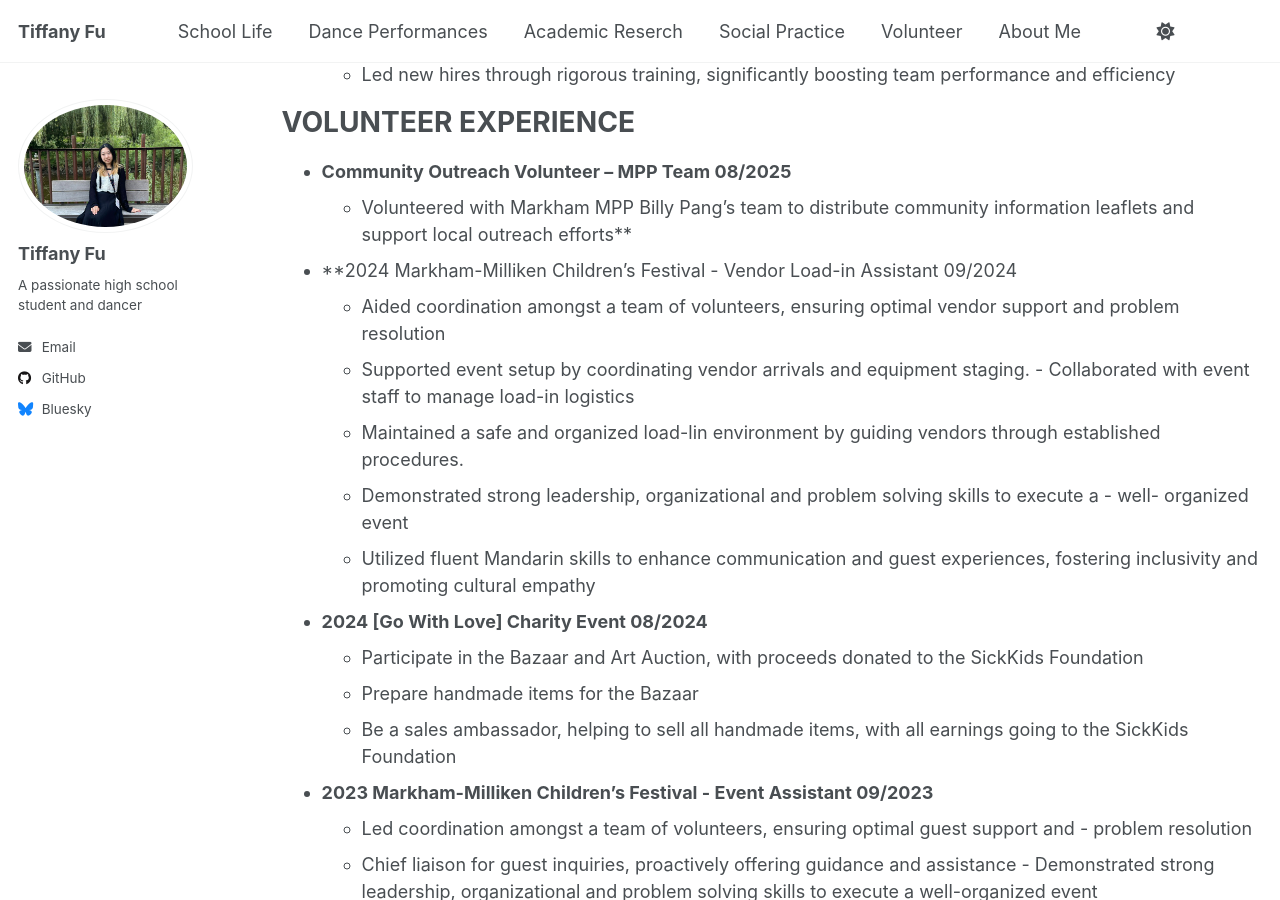
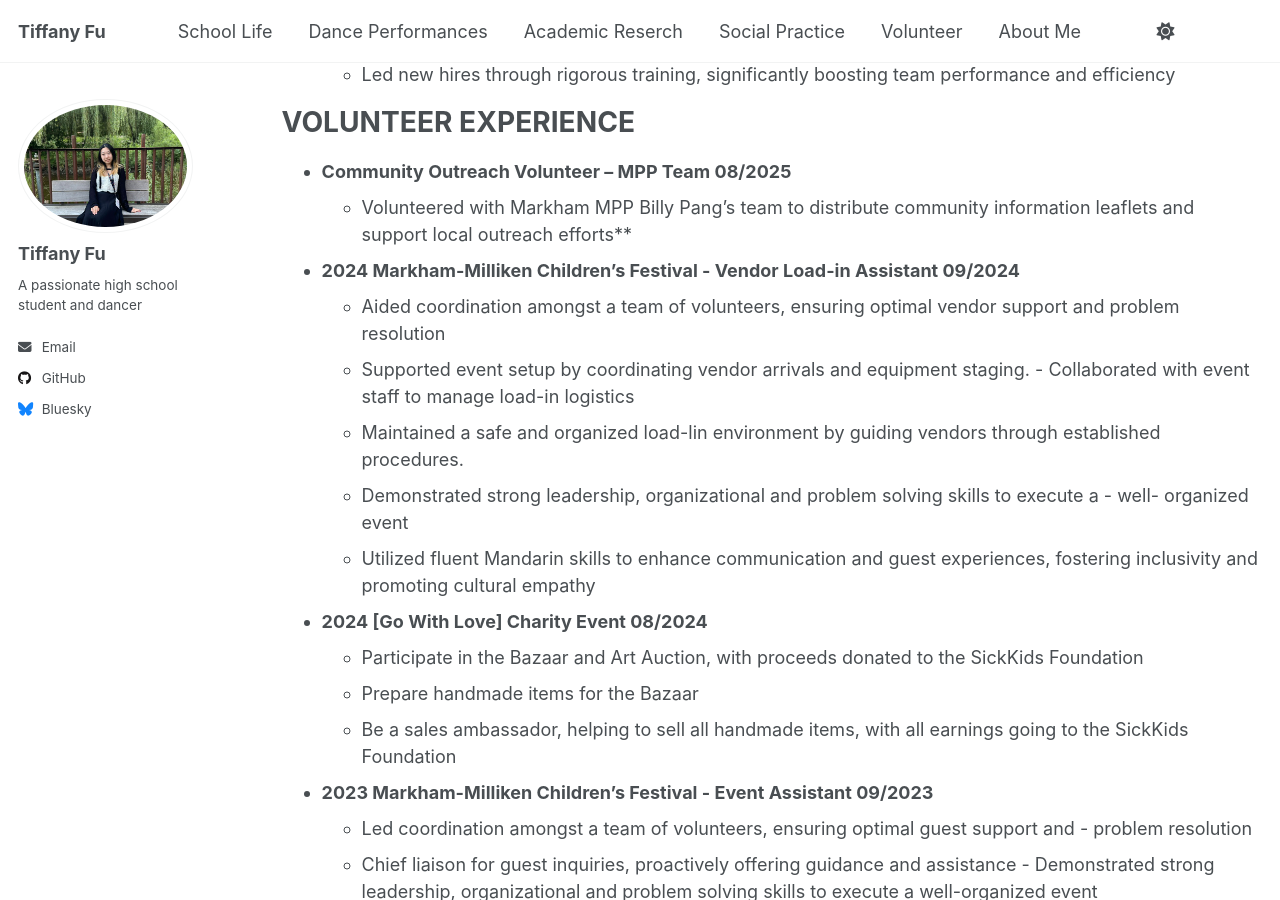
Before and after one commit to TiffanyJTFu/TiffanyFu, a Jekyll site: the page built from _pages/cv.md, in a window 1280 px wide and 900 px high, scrolled down 1681 px. Built offline with Jekyll 4.4.1, drawn with Linux system fonts in a browser that asks for light colours; a script that is not in the unit is left out.

Commit message:
Update cv.md

```diff
--- a/_pages/cv.md
+++ b/_pages/cv.md
@@ -61,7 +61,7 @@ VOLUNTEER EXPERIENCE
 ======
  * **Community Outreach Volunteer – MPP Team 08/2025**
    * Volunteered with Markham MPP Billy Pang’s team to distribute community information leaflets and support local outreach efforts**
- * **2024 Markham-Milliken Children's Festival - Vendor Load-in Assistant 09/2024
+ * **2024 Markham-Milliken Children's Festival - Vendor Load-in Assistant 09/2024**
    * Aided coordination amongst a team of volunteers, ensuring optimal vendor support and problem
   resolution
    * Supported event setup by coordinating vendor arrivals and equipment staging. - Collaborated with
```
